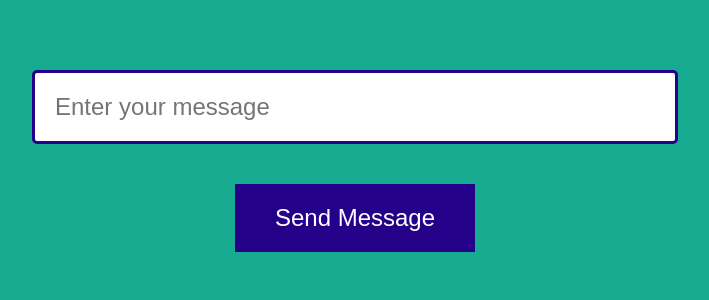
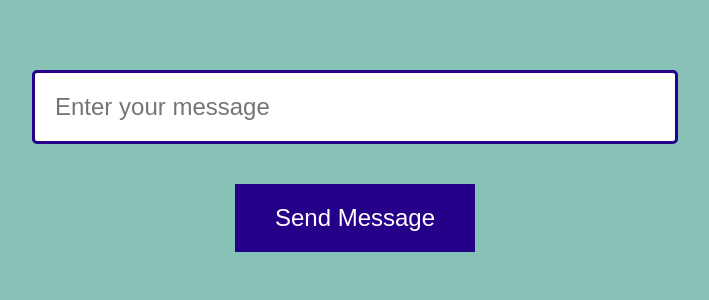
Before and after one commit to Lpint02/amplify-app, a React (Create React App) app: page / in a window 1280 px wide. Shown: the top 300 px of the page, without its empty margins (285-994 px from the left). Built offline with nearby package versions, Linux system fonts and the light colour scheme.

Commit message:
background updated

```diff
--- a/src/App.css
+++ b/src/App.css
@@ -3,7 +3,7 @@
 }
 
 .App-header {
-  background-color: #16ab90;
+  background-color: #88c2b7;
   min-height: 100vh;
   display: flex;
   flex-direction: column;
```
